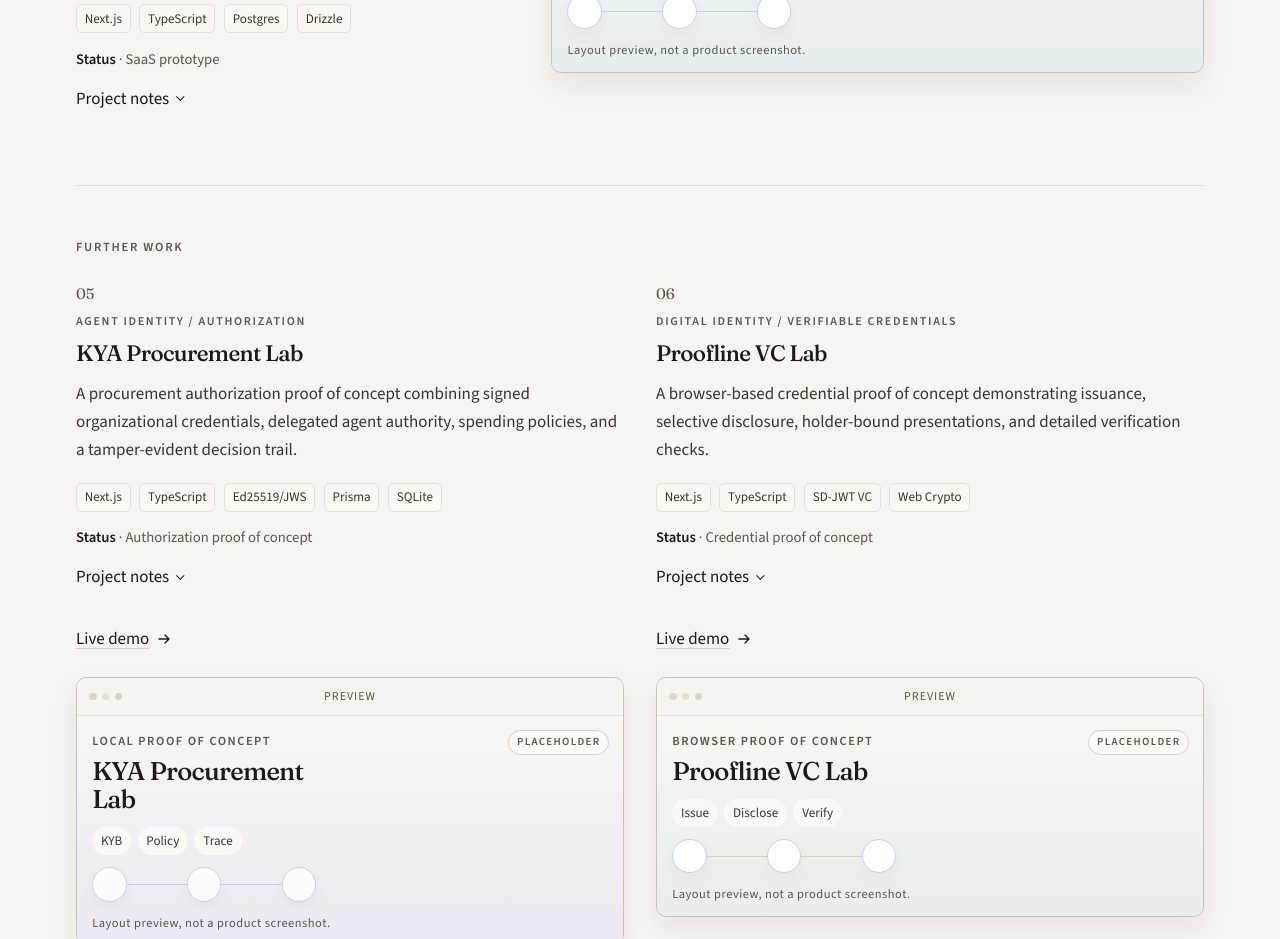
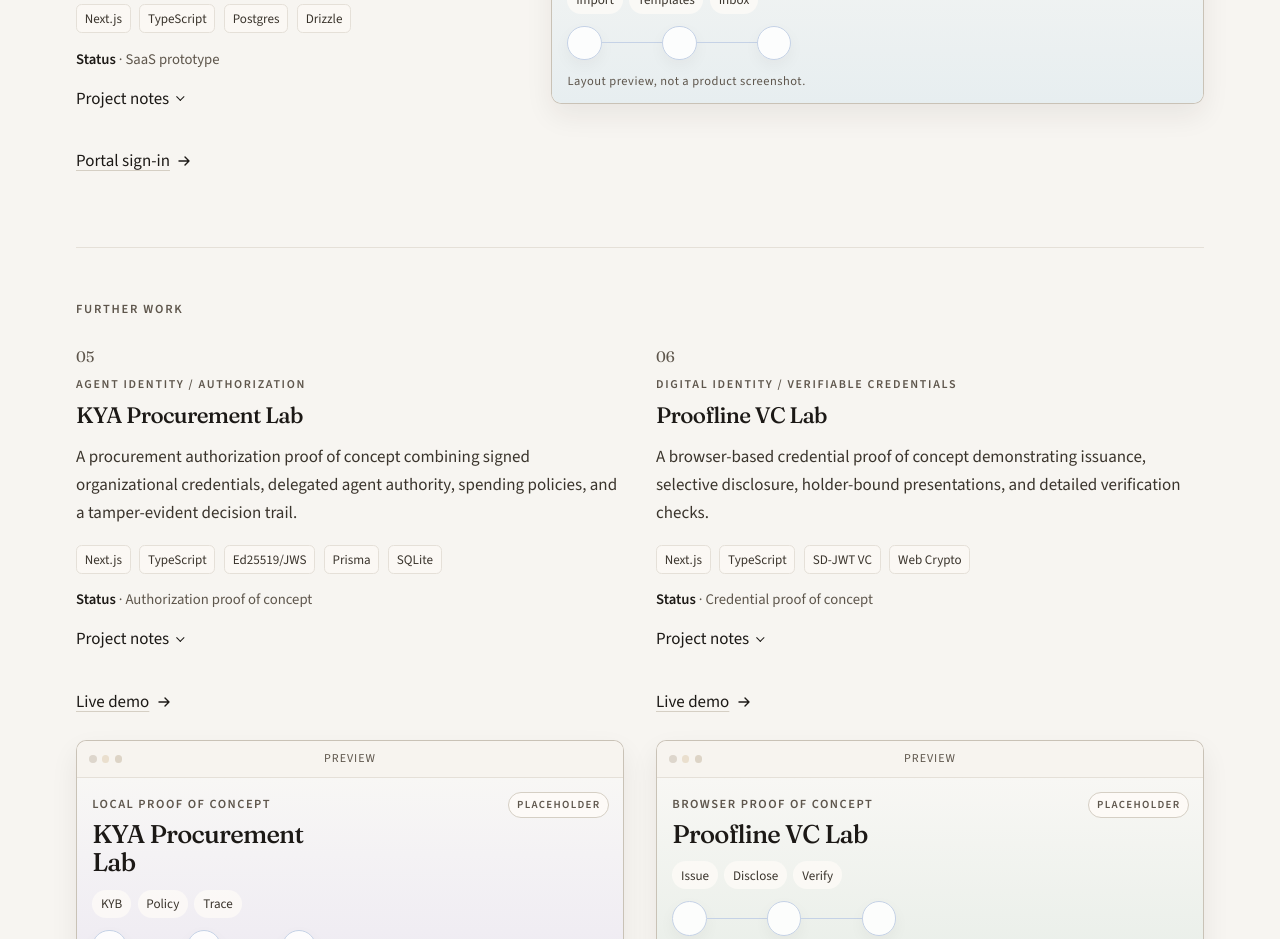
Before and after one commit to navrajesh/site, a Next.js app: page / in a window 1280 px wide. Shown: the part 4580-5519 px from the top of the page. Built offline with nearby package versions, Linux system fonts and the light colour scheme.

Commit message:
Add AURA portal link

```diff
--- a/content/site.ts
+++ b/content/site.ts
@@ -300,7 +300,12 @@
       status: "SaaS prototype",
       featured: true,
       tone: "aura",
-      links: [],
+      links: [
+        {
+          href: "https://app.aurainvites.com/sign-in",
+          label: "Portal sign-in",
+        },
+      ],
       image: {
         src: null,
         alt: "AURA customer portal with synthetic patient outreach",
--- a/scripts/check-content.mjs
+++ b/scripts/check-content.mjs
@@ -52,6 +52,7 @@
   "https://raj-rwa-real-estate.vercel.app",
   "https://kya-procurement-agent-poc-gold.vercel.app",
   "https://vc-browser-poc.vercel.app",
+  "https://app.aurainvites.com/sign-in",
   "https://aura-certified-vc-murex.vercel.app",
   "https://ai-agent-labs.vercel.app",
   "https://system-design-academy-lemon.vercel.app",
```
